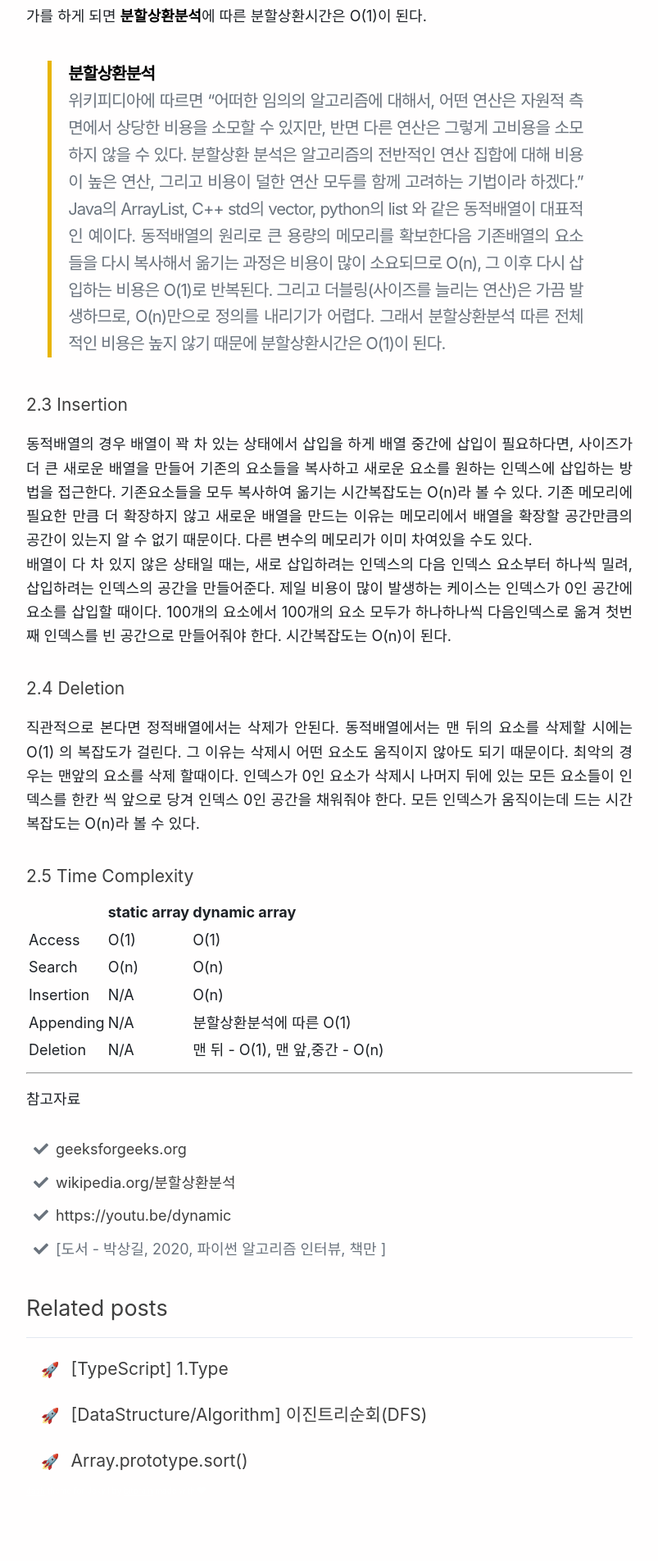
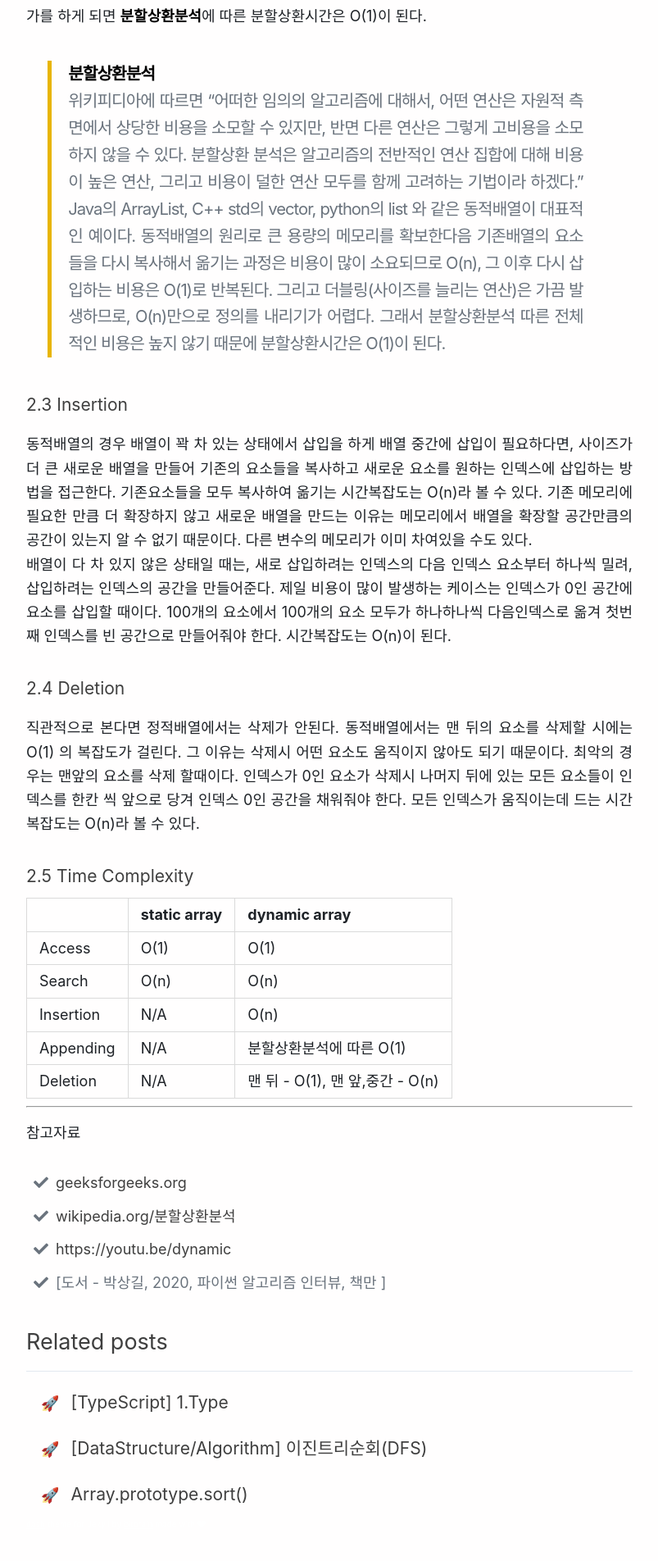
Before and after one commit to sooster910/blogV2, a Jekyll site: the page built from _posts/2021-02-02-algorithm-array.md, in a window 1280 px wide. Shown: the part 2078-3982 px from the top of the page at 82% size, without its empty margins (238-1041 px from the left). Built offline with Jekyll 4.4.1, drawn with Linux system fonts in a browser that asks for light colours; comment, search, counter and statistics services are not loaded; before the commit the page ends 3941 px from its top, so only the background shows below that.

Commit message:
Add talbe style color,padding

```diff
--- a/_sass/dash/_layout.scss
+++ b/_sass/dash/_layout.scss
@@ -379,3 +379,13 @@ ul.related-posts {
         color: $color-yellow;
     }
 }
+/*
+* Table
+*/
+table{
+  border-collapse: collapse;
+}
+table, td, th {
+  border: 1px solid #dadada;
+  padding:5px 15px;
+}
```
